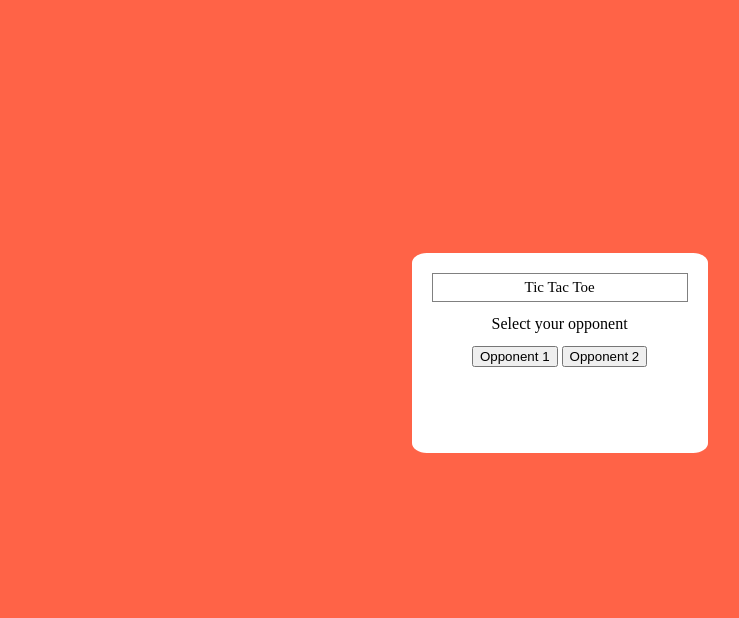
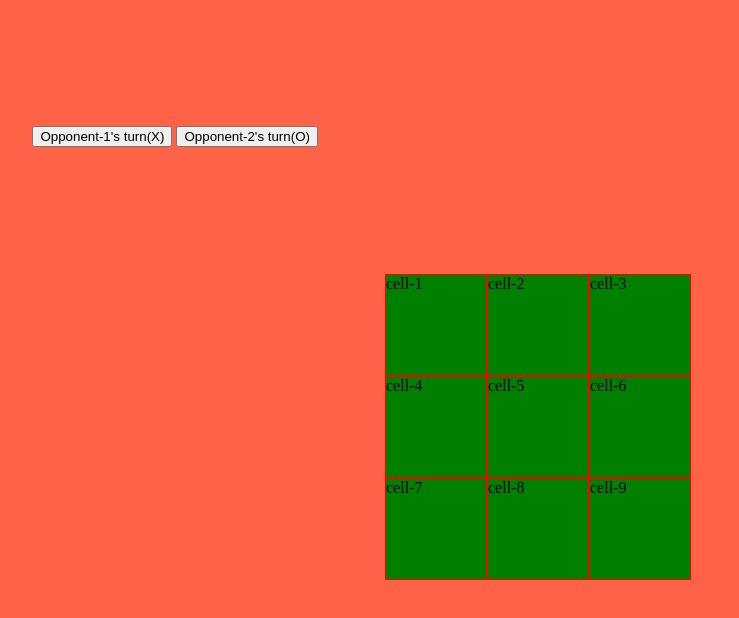
Before and after one commit to Erhuvwu/The_Game, a plain HTML site: page index.html in a window 1280 px wide. Shown: the whole page, without its empty margins (102-841 px from the left). Drawn offline with Linux system fonts and the light colour scheme.

Commit message:
created the grid layout

```diff
--- a/index.html
+++ b/index.html
@@ -18,6 +18,28 @@
         </div>
       </div>
     </div>
+    <!-- Board part -->
+
+    <div class="boardpart">
+        <div>
+            <div class="turn">
+                <button>Opponent-1's turn(X)</button>
+                <button>Opponent-2's turn(O)</button>
+            </div>
+        </div>
+        <div class="board">
+            <div class="cell">cell-1</div>
+            <div class="cell">cell-2</div>
+            <div class="cell">cell-3</div>
+            <div class="cell">cell-4</div>
+            <div class="cell">cell-5</div>
+            <div class="cell">cell-6</div>
+            <div class="cell">cell-7</div>
+            <div class="cell">cell-8</div>
+            <div class="cell">cell-9</div>
+        </div>
+    </div>
+
     <script src="app.js"></script>
 </body>
 </html>
--- a/style.css
+++ b/style.css
@@ -4,6 +4,7 @@ body{
 }
 header{
     font-size: 15px;
+    font-weight: bold;
     border: 1px solid gray;
     padding: 2% 2% 2%;
 }
@@ -15,8 +16,28 @@ header{
     padding: 20px 20px 20px;
     margin: 20% 25% 40% 40%;
     text-align: center;
+    display: none;
 }
 .title{
     padding-bottom: 5%;
     padding-top: 5%;
+    font-size: large;
+    font-family: 'Segoe UI', Tahoma, Geneva, Verdana, sans-serif
 }
+.board{
+    height: 100%;
+    height: 100%;
+    display: grid;
+    align-content: center;
+    justify-content: center;
+    grid-template-columns: repeat(3, auto);
+}
+.cell{
+    height: 100px;
+    width: 100px;
+    background-color: green;
+    border: 1px solid red;
+}
+.turn{
+    margin: 10% 10%;
+}
```
